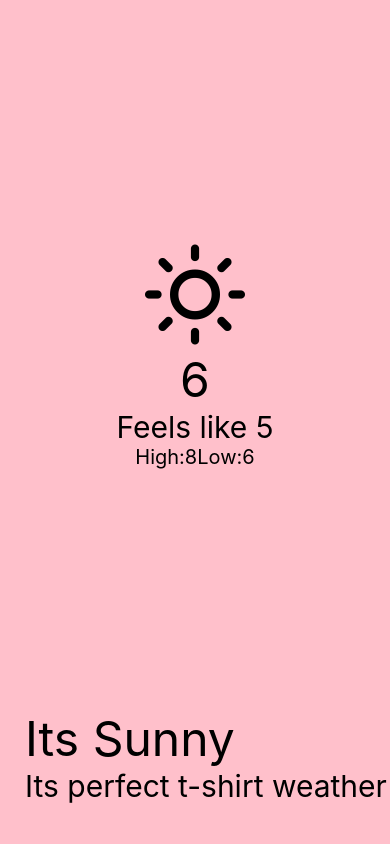
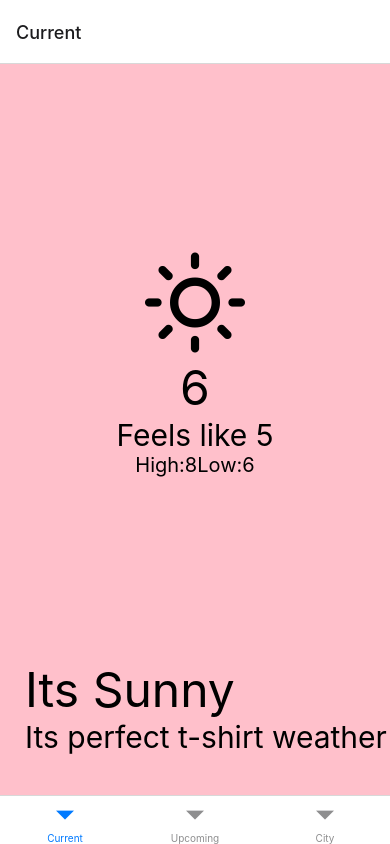
Before and after one commit to kelomo2502/React-Native_Drogo, a React Native app: screen / in a window 390 px wide. Built offline with nearby package versions, Linux system fonts and the light colour scheme.

Commit message:
Add components to navigation

```diff
--- a/App.js
+++ b/App.js
@@ -4,14 +4,19 @@ import CurrentWeather from "./src/screens/Currentweather";
 import UpComingWeather from "./src/screens/UpComingWeather";
 import City from "./src/screens/City";
 import { NavigationContainer } from "@react-navigation/native";
+import { createBottomTabNavigator } from "@react-navigation/bottom-tabs";
 
-
+const Tab = createBottomTabNavigator();
 export default function App() {
   return (
     <NavigationContainer>
-      <View style={styles.container}>
-        <CurrentWeather />
-      </View>
+      <Tab.Navigator>
+
+          <Tab.Screen name={"Current"} component={CurrentWeather} />
+          <Tab.Screen name={"Upcoming"} component={UpComingWeather} />
+          <Tab.Screen name={"City"} component={City}/>
+
+      </Tab.Navigator>
     </NavigationContainer>
   );
 }
--- a/package.json
+++ b/package.json
@@ -11,15 +11,16 @@
   },
   "dependencies": {
     "@expo/webpack-config": "^19.0.0",
+    "@react-navigation/bottom-tabs": "^6.5.11",
     "@react-navigation/native": "^6.1.9",
     "expo": "~49.0.15",
     "expo-status-bar": "~1.6.0",
     "react": "18.2.0",
     "react-dom": "18.2.0",
     "react-native": "0.72.6",
-    "react-native-web": "~0.19.6",
+    "react-native-safe-area-context": "4.6.3",
     "react-native-screens": "~3.22.0",
-    "react-native-safe-area-context": "4.6.3"
+    "react-native-web": "~0.19.6"
   },
   "devDependencies": {
     "@babel/core": "^7.20.0",
```
Also changed, not shown: 1 other file (tests, documents, lock files or other folders).
